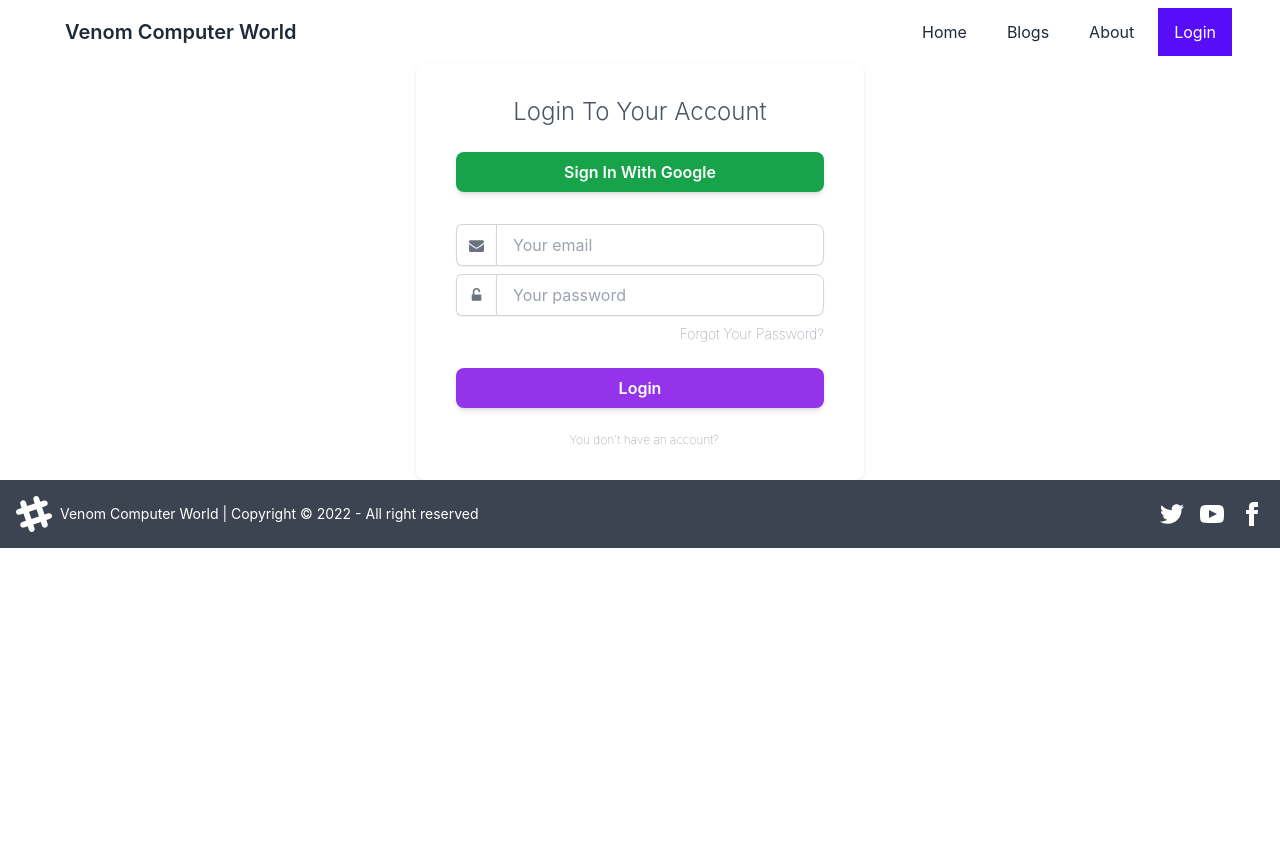
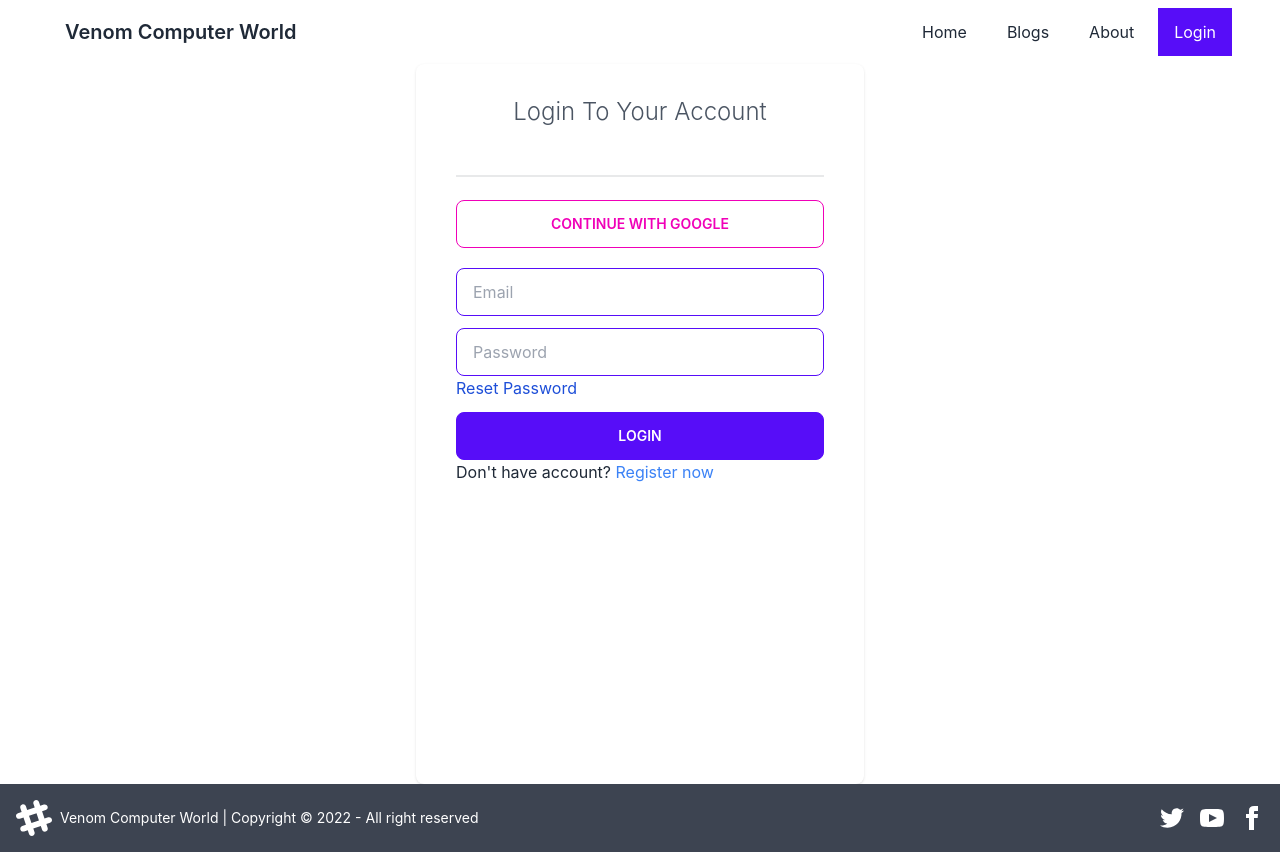
Before and after one commit to ctafsiras/venom-computer-world-client, a React (Create React App) app: page /login in a window 1280 px wide. Before the commit the page ends 800 px from the top, so only its background shows below. Built offline with nearby package versions, Linux system fonts and the light colour scheme.

Commit message:
login implemented

```diff
--- a/src/App.js
+++ b/src/App.js
@@ -1,6 +1,7 @@
 import React from 'react';
 import { Route, Routes } from 'react-router-dom';
 import Login from './components/Pages/Authentication/Login';
+import Register from './components/Pages/Authentication/Register';
 import Home from './components/Pages/Home/Home';
 import Footer from './components/Shared/Footer';
 import Navbar from './components/Shared/Navbar';
@@ -12,6 +13,7 @@ function App() {
       <Routes>
         <Route path='/' element={<Home />}></Route>
         <Route path='/login' element={<Login />}></Route>
+        <Route path='/register' element={<Register />}></Route>
       </Routes>
 
       <Footer />
--- a/src/components/Pages/Authentication/Login.js
+++ b/src/components/Pages/Authentication/Login.js
@@ -1,58 +1,54 @@
 import React from 'react';
+import { useSignInWithEmailAndPassword } from 'react-firebase-hooks/auth';
+import { useForm } from 'react-hook-form';
+import { Link, Navigate } from 'react-router-dom';
+import auth from '../../../firebase.init';
 import SocialLogin from './SocialLogin';
 
 const Login = () => {
+    const [
+        signInWithEmailAndPassword,
+        user,
+        loading,
+        error,
+      ] = useSignInWithEmailAndPassword(auth);
+    const { register, handleSubmit, reset, formState: { errors } } = useForm();
+    const onSubmit = data =>{
+        signInWithEmailAndPassword(data.email, data.password);
+    };
+    if (user) {
+        return <Navigate to='/'/>
+    }
     return (
 
-        <div class="flex flex-col w-full max-w-md px-4 py-8 bg-white rounded-lg shadow sm:px-6 md:px-8 lg:px-10 mx-auto">
-            <div class="self-center mb-6 text-xl font-light text-gray-600 sm:text-2xl">
+        <div class="flex flex-col w-full max-w-md px-4 py-8 bg-white rounded-lg shadow sm:px-6 md:px-8 lg:px-10 mx-auto h-[90vh]">
+            <div class="self-center font-bold mb-6 text-xl font-light text-gray-600 sm:text-2xl">
                 Login To Your Account
             </div>
             <SocialLogin></SocialLogin>
-            <div class="mt-8">
-                <form action="#" autoComplete="off">
-                    <div class="flex flex-col mb-2">
-                        <div class="flex relative ">
-                            <span class="rounded-l-md inline-flex  items-center px-3 border-t bg-white border-l border-b  border-gray-300 text-gray-500 shadow-sm text-sm">
-                                <svg width="15" height="15" fill="currentColor" viewBox="0 0 1792 1792" xmlns="http://www.w3.org/2000/svg">
-                                    <path d="M1792 710v794q0 66-47 113t-113 47h-1472q-66 0-113-47t-47-113v-794q44 49 101 87 362 246 497 345 57 42 92.5 65.5t94.5 48 110 24.5h2q51 0 110-24.5t94.5-48 92.5-65.5q170-123 498-345 57-39 100-87zm0-294q0 79-49 151t-122 123q-376 261-468 325-10 7-42.5 30.5t-54 38-52 32.5-57.5 27-50 9h-2q-23 0-50-9t-57.5-27-52-32.5-54-38-42.5-30.5q-91-64-262-182.5t-205-142.5q-62-42-117-115.5t-55-136.5q0-78 41.5-130t118.5-52h1472q65 0 112.5 47t47.5 113z">
-                                    </path>
-                                </svg>
-                            </span>
-                            <input type="text" id="sign-in-email" class=" rounded-r-lg flex-1 appearance-none border border-gray-300 w-full py-2 px-4 bg-white text-gray-700 placeholder-gray-400 shadow-sm text-base focus:outline-none focus:ring-2 focus:ring-purple-600 focus:border-transparent" placeholder="Your email" />
-                        </div>
-                    </div>
-                    <div class="flex flex-col mb-6">
-                        <div class="flex relative ">
-                            <span class="rounded-l-md inline-flex  items-center px-3 border-t bg-white border-l border-b  border-gray-300 text-gray-500 shadow-sm text-sm">
-                                <svg width="15" height="15" fill="currentColor" viewBox="0 0 1792 1792" xmlns="http://www.w3.org/2000/svg">
-                                    <path d="M1376 768q40 0 68 28t28 68v576q0 40-28 68t-68 28h-960q-40 0-68-28t-28-68v-576q0-40 28-68t68-28h32v-320q0-185 131.5-316.5t316.5-131.5 316.5 131.5 131.5 316.5q0 26-19 45t-45 19h-64q-26 0-45-19t-19-45q0-106-75-181t-181-75-181 75-75 181v320h736z">
-                                    </path>
-                                </svg>
-                            </span>
-                            <input type="password" id="sign-in-email" class=" rounded-r-lg flex-1 appearance-none border border-gray-300 w-full py-2 px-4 bg-white text-gray-700 placeholder-gray-400 shadow-sm text-base focus:outline-none focus:ring-2 focus:ring-purple-600 focus:border-transparent" placeholder="Your password" />
-                        </div>
-                    </div>
-                    <div class="flex items-center mb-6 -mt-4">
-                        <div class="flex ml-auto">
-                            <a href="#" class="inline-flex text-xs font-thin text-gray-500 sm:text-sm  hover:text-gray-700 ">
-                                Forgot Your Password?
-                            </a>
-                        </div>
-                    </div>
-                    <div class="flex w-full">
-                        <button type="submit" class="py-2 px-4  bg-purple-600 hover:bg-purple-700 focus:ring-purple-500 focus:ring-offset-purple-200 text-white w-full transition ease-in duration-200 text-center text-base font-semibold shadow-md focus:outline-none focus:ring-2 focus:ring-offset-2  rounded-lg ">
-                            Login
-                        </button>
-                    </div>
+            <div class="mt-5">
+                <form onSubmit={handleSubmit(onSubmit)}>
+                    <input
+                        {...register("email", { required: true })}
+                        type="email"
+                        placeholder="Email"
+                        class="input input-bordered input-primary w-full max-w-lg" />
+                    {errors.email?.type === "required" && <p className='text-warning'>Please Enter Your Email</p>}
+                    <input
+                        {...register("password", { required: true })}
+                        type="password"
+                        placeholder="Password"
+                        class="input input-bordered input-primary w-full max-w-lg mt-3" />
+                        <p className='text-blue-700 mb-3 cursor-pointer'>Reset Password</p>
+                    {errors.password?.type === "required" && <p className='text-warning'>Please Enter Your Password</p>}
+                    {error && <p className='text-warning'>{ error.message}</p>}
+                    <button
+                        type="submit"
+                        class={loading ? 'btn btn-primary w-full loading' : 'btn btn-primary w-full'}>
+                        Login
+                    </button>
                 </form>
-            </div>
-            <div class="flex items-center justify-center mt-6">
-                <a href="#" target="_blank" class="inline-flex items-center text-xs font-thin text-center text-gray-500 hover:text-gray-700 ">
-                    <span class="ml-2">
-                        You don&#x27;t have an account?
-                    </span>
-                </a>
+                <p>Don't have account? <Link className='text-blue-500' to='/register'>Register now</Link></p>
             </div>
         </div>
 
--- a/src/components/Pages/Authentication/Register.js
+++ b/src/components/Pages/Authentication/Register.js
@@ -1,10 +1,63 @@
 import React from 'react';
+import { useCreateUserWithEmailAndPassword } from 'react-firebase-hooks/auth';
+import { useForm } from 'react-hook-form';
+import { Link, Navigate } from 'react-router-dom';
+import auth from '../../../firebase.init';
+import SocialLogin from './SocialLogin';
 
 const Register = () => {
+    const [
+        createUserWithEmailAndPassword,
+        user,
+        loading,
+        error,
+    ] = useCreateUserWithEmailAndPassword(auth);
+    const { register, handleSubmit, reset, formState: { errors } } = useForm();
+    const onSubmit = data => {
+        createUserWithEmailAndPassword(data.email, data.password);
+    };
+    if (user) {
+        return <Navigate to='/'/>
+    }
     return (
-        <div>
-            <h2>Register</h2>
+
+        <div class="flex flex-col w-full max-w-md px-4 py-8 bg-white rounded-lg shadow sm:px-6 md:px-8 lg:px-10 mx-auto h-[90vh]">
+            <div class="self-center font-bold mb-6 text-xl font-light text-gray-600 sm:text-2xl">
+                Register To Your Account
+            </div>
+            <SocialLogin></SocialLogin>
+            <div class="mt-5">
+                <form onSubmit={handleSubmit(onSubmit)}>
+                    <input
+                        {...register("name", { required: true })}
+                        type="text"
+                        placeholder="Full Name"
+                        class="input input-bordered input-primary w-full max-w-lg" />
+                    {errors.name?.type === "required" && <p className='text-warning'>Please Enter Your Name</p>}
+                    <input
+                        {...register("email", { required: true })}
+                        type="email"
+                        placeholder="Email"
+                        class="input input-bordered input-primary w-full max-w-lg mt-3" />
+                    {errors.email?.type === "required" && <p className='text-warning'>Please Enter Your Email</p>}
+                    <input
+                        {...register("password", { required: true })}
+                        type="password"
+                        placeholder="Password"
+                        class="input input-bordered input-primary w-full max-w-lg my-3" />
+
+                    {errors.password?.type === "required" && <p className='text-warning'>Please Enter Your Password</p>}
+                    {error && <p className='text-warning'>{ error.message}</p>}
+                    <button
+                        type="submit"
+                        class={loading ? 'btn btn-primary w-full loading' : 'btn btn-primary w-full'}>
+                        Register
+                    </button>
+                </form>
+                <p>Already have account? <Link className='text-blue-500' to='/register'>Login now</Link></p>
+            </div>
         </div>
+
     );
 };
 
--- a/src/components/Pages/Authentication/SocialLogin.js
+++ b/src/components/Pages/Authentication/SocialLogin.js
@@ -4,12 +4,15 @@ import { useSignInWithGoogle } from 'react-firebase-hooks/auth';
 
 const SocialLogin = () => {
     const [signInWithGoogle, user, loading, error] = useSignInWithGoogle(auth);
+    console.log(user);
     return (
-        <div class="flex gap-4 item-center">
+        <div>
+            <div className='divider'></div>
+            {error && <p className='text-warning my-3'>{error.message}</p>}
             <button
-                onClick={signInWithGoogle}
-                type="button" class="py-2 px-4 flex justify-center items-center  bg-green-600 hover:bg-green-700 focus:ring-green-500 focus:ring-offset-blue-200 text-white w-full transition ease-in duration-200 text-center text-base font-semibold shadow-md focus:outline-none focus:ring-2 focus:ring-offset-2  rounded-lg ">
-                Sign In With Google
+                onClick={() => signInWithGoogle()}
+                type="button" class={loading ? 'btn btn-outline btn-secondary w-full loading' : 'btn btn-outline btn-secondary w-full'}>
+                Continue With Google
             </button>
         </div>
     );
```
